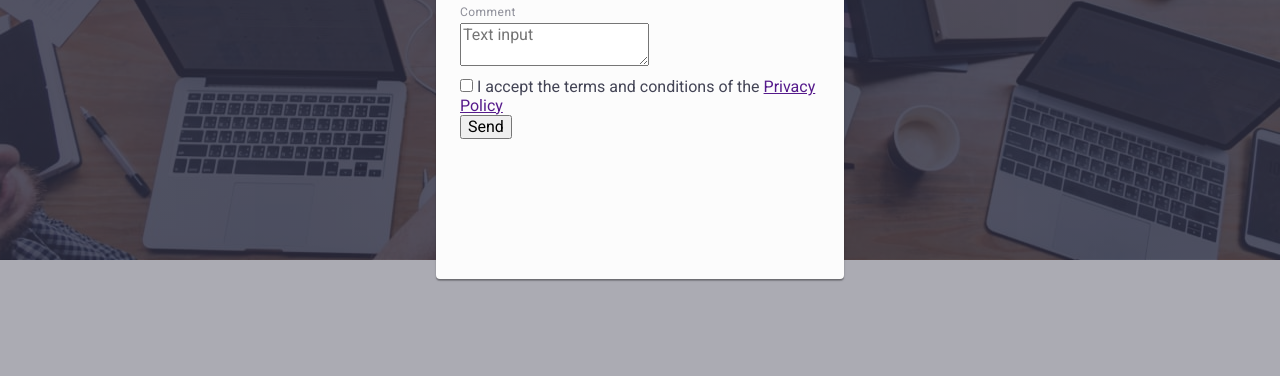
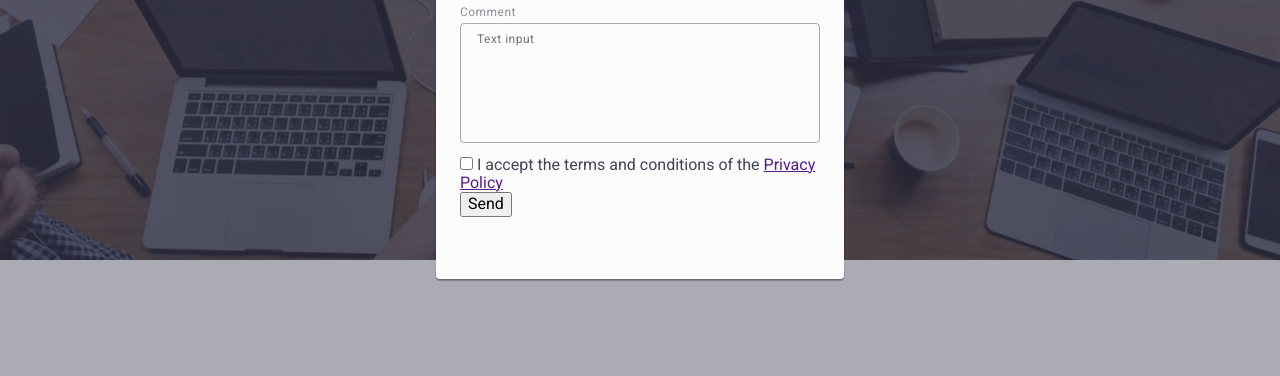
Before and after one commit to Oleksandr-Santalov/goit-markup-hw-05, a plain HTML site: page index.html in a window 1280 px wide. Shown: the part 413-789 px from the top of the page. Drawn offline with nearby package versions, Linux system fonts and the light colour scheme.

Commit message:
textarea

```diff
--- a/css/styles.css
+++ b/css/styles.css
@@ -660,3 +660,23 @@ body {
 .modal-form-field:focus + .modal-form-field-icon {
   fill: #4d5ae5;
 }
+
+.modal-form-message {
+  width: 100%;
+  height: 120px;
+  font-size: 12px;
+  line-height: 1.17;
+  letter-spacing: 0.04em;
+  color: rgba(46, 47, 66, 0.4);
+  border: 1px solid rgba(46, 47, 66, 0.4);
+  border-radius: 4px;
+  background-color: transparent;
+  padding: 8px 16px;
+  outline: transparent;
+  resize: none;
+  transition: border-color 250ms cubic-bezier(0.4, 0, 0.2, 1);
+}
+
+.modal-form-message:focus {
+  border-color: #4d5ae5;
+}
```
